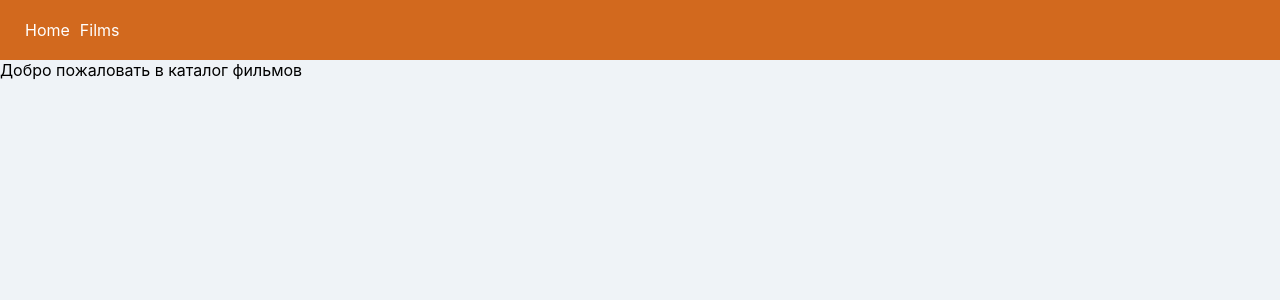
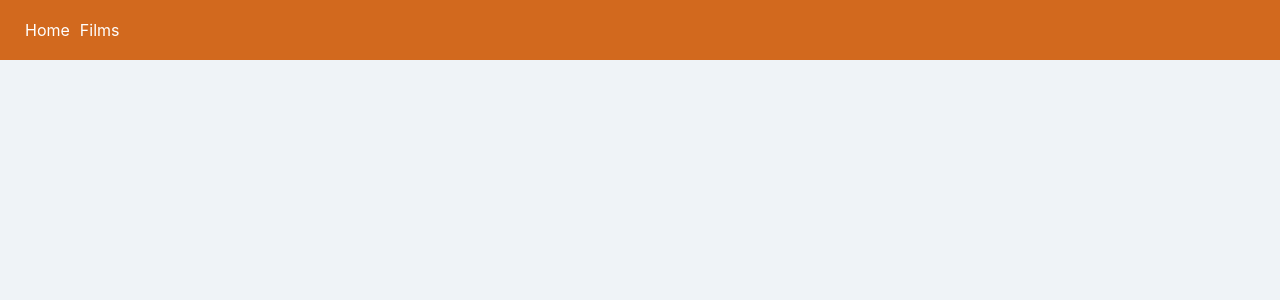
Before and after one commit to Azamat000001/mega-movie, a React (Create React App) app: page /home in a window 1280 px wide. Shown: the top 300 px of the page. Built offline with nearby package versions, Linux system fonts and the light colour scheme.

Commit message:
add registration

```diff
--- a/src/App.css
+++ b/src/App.css
@@ -1,4 +1,8 @@
-
+.content {
+    height: 100vh;
+    padding: 0;
+    margin: 0;
+}
 
 * {
     box-sizing: border-box;
--- a/src/App.js
+++ b/src/App.js
@@ -64,11 +64,12 @@ function App () {
   return (
     <div className="app">
       <Navbar/>
-
-      <Routes>
-        <Route path="/home" element={ <HomePage/> } />
-        <Route path="/movies" element={ <MovieContainer/> } />
-      </Routes>
+      <div className="content">
+        <Routes>
+          <Route path="/home" element={ <HomePage/> } />
+          <Route path="/movies" element={ <MovieContainer/> } />
+        </Routes>
+      </div>
     </div>
   )
 }
--- a/src/routes/HomePage/HomePage.css
+++ b/src/routes/HomePage/HomePage.css
@@ -0,0 +1,12 @@
+
+
+ img {
+    height: 100%;
+    width: 100%;
+}
+
+.default_page {
+    height: 100vh;
+    width: 100vh;
+    background-image: url(../../assets/defaultpage.jpeg);
+}
--- a/src/routes/HomePage/HomePage.jsx
+++ b/src/routes/HomePage/HomePage.jsx
@@ -1,8 +1,11 @@
 import React from "react";
+import  defaultpage from '../.././assets/de.jpeg'
 
 function HomePage() {
     return (
-        <div>Добро пожаловать в каталог фильмов</div>
+        <div className="default_page">
+
+        </div>
     )
 }
 
```
Also changed, not shown: src/assets/de.jpeg (added), src/assets/defaultpage.jpeg (added).
